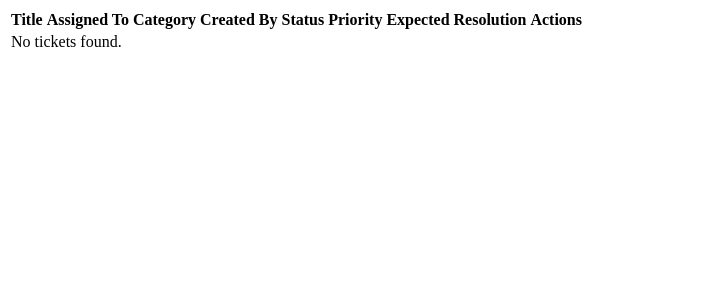
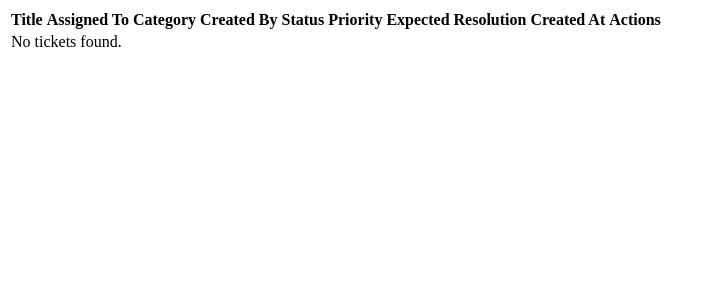
Before and after one commit to workingprototype/RevenueSure, a PHP site: page /view_tickets_list.php in a window 1280 px wide. Shown: the top 300 px of the page, without its empty margins (0-713 px from the left). Run offline with PHP 8.4, Linux system fonts and the light colour scheme; data that the repository does not hold is empty.

Commit message:
Added Ticket Created Date to the Ticket list table

```diff
--- a/view_tickets_list.php
+++ b/view_tickets_list.php
@@ -12,6 +12,7 @@
                     <th class="px-4 py-3 font-semibold text-gray-700 text-sm">Status</th>
                     <th class="px-4 py-3 font-semibold text-gray-700 text-sm">Priority</th>
                     <th class="px-4 py-3 font-semibold text-gray-700 text-sm">Expected Resolution</th>
+                    <th class="px-4 py-3 font-semibold text-gray-700 text-sm">Created At</th>
                     <th class="px-4 py-3 font-semibold text-gray-700 text-sm">Actions</th>
                 </tr>
             </thead>
@@ -62,10 +63,12 @@
                                         echo 'bg-gray-100 text-gray-800';
                                          break;
                                    }
-                                ?>"><?php echo htmlspecialchars($ticket['priority']); ?>
+                                ?>">
+                                  <?php echo htmlspecialchars($ticket['priority']); ?>
                                 </span>
                             </td>
                            <td class="px-4 py-3"><?php echo htmlspecialchars($ticket['expected_resolution_date'] ? $ticket['expected_resolution_date'] : 'N/A'); ?></td>
+                         <td class="px-4 py-3"><?php echo htmlspecialchars($ticket['created_at']); ?></td>
                             <td class="px-4 py-3 flex gap-2">
                                 <a href="edit_ticket.php?id=<?php echo $ticket['id']; ?>" class="text-blue-600 hover:underline"> <i class="fas fa-edit"></i></a>
                                 <a href="delete_ticket.php?id=<?php echo $ticket['id']; ?>" class="text-red-600 hover:underline ml-2"><i class="fas fa-trash-alt"></i></a>
```
Lines whose indentation alone changed are shown as unchanged.
